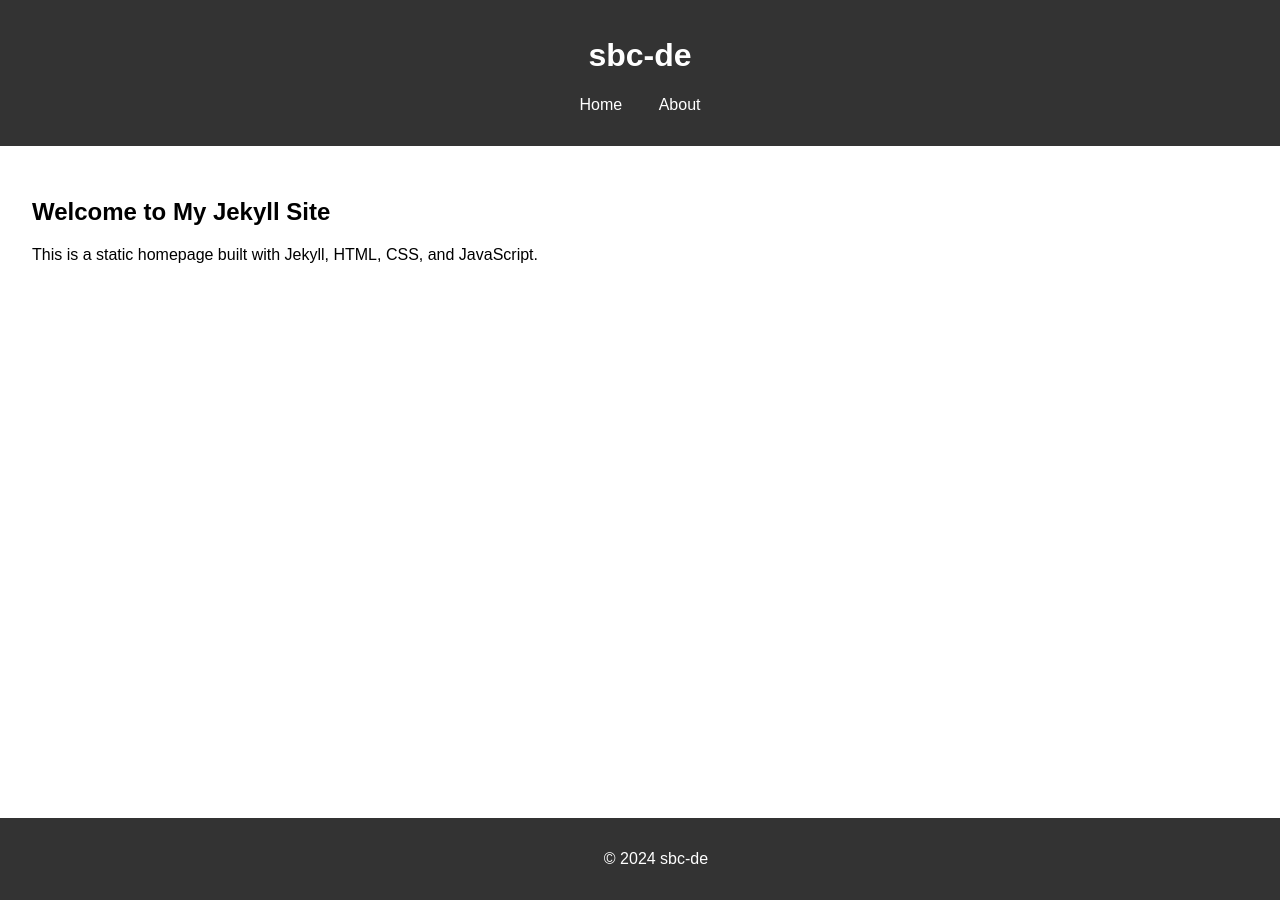
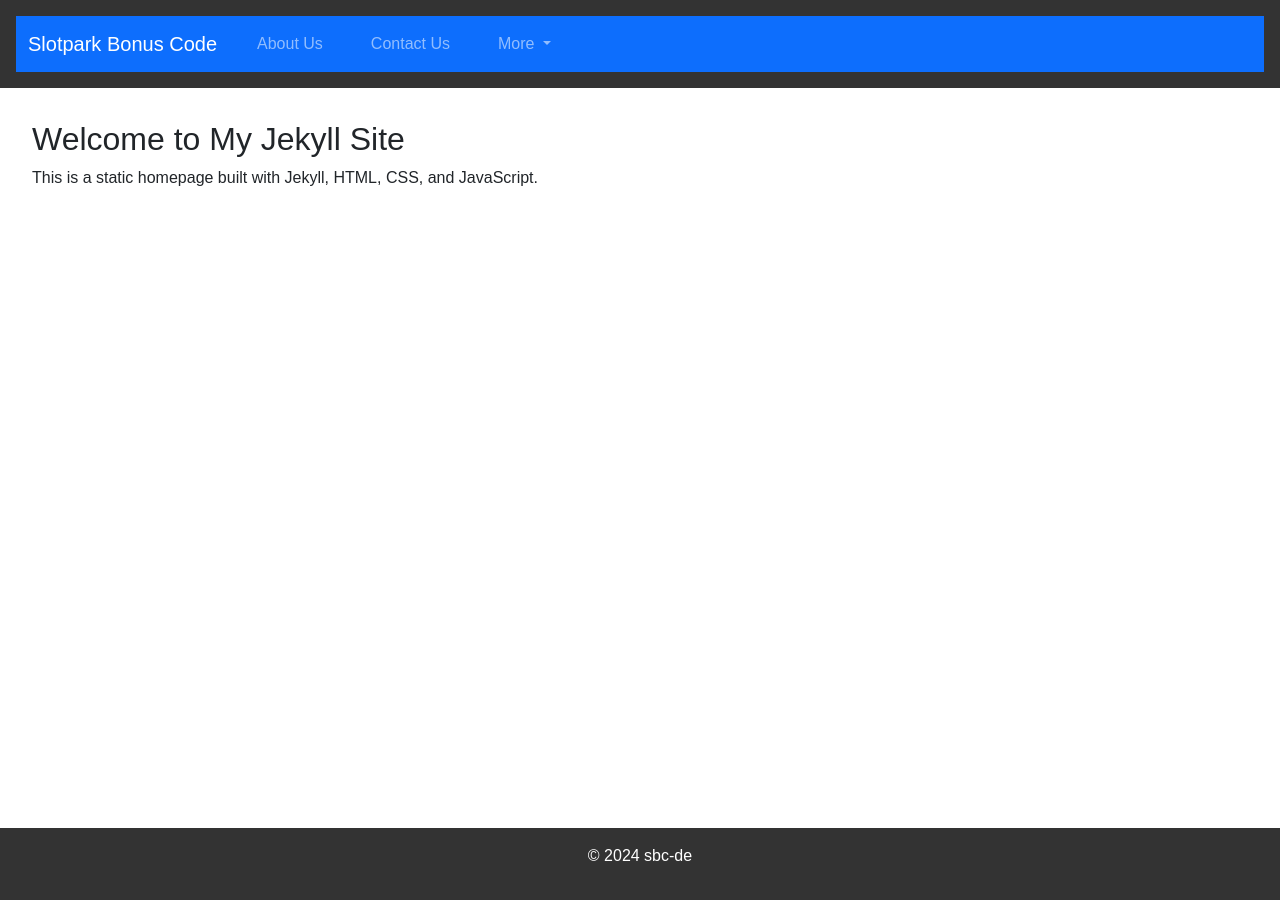
Before and after one commit to Prollad99/sbc-de, a Jekyll site: the page built from index.html, in a window 1280 px wide. Built offline with Jekyll 4.4.1, drawn with Linux system fonts in a browser that asks for light colours.

Commit message:
Update home.html

```diff
--- a/_layouts/home.html
+++ b/_layouts/home.html
@@ -4,16 +4,38 @@
   <meta charset="UTF-8">
   <meta name="viewport" content="width=device-width, initial-scale=1.0">
   <title>{{ site.title }}</title>
+  <link href="https://cdn.jsdelivr.net/npm/bootstrap@5.1.3/dist/css/bootstrap.min.css" rel="stylesheet">
   <link rel="stylesheet" href="{{ '/assets/css/style.css' | relative_url }}">
 </head>
 <body>
   <header>
-    <h1>{{ site.title }}</h1>
-    <nav>
-      <ul>
-        <li><a href="/">Home</a></li>
-        <li><a href="/about">About</a></li>
-      </ul>
+    <nav class="navbar navbar-expand-lg navbar-dark bg-primary">
+      <div class="container-fluid">
+        <a class="navbar-brand" href="https://slotparkbonuscode.de/">Slotpark Bonus Code</a>
+        <button class="navbar-toggler" type="button" data-bs-toggle="collapse" data-bs-target="#navbarNavDarkDropdown" aria-controls="navbarNavDarkDropdown" aria-expanded="false" aria-label="Toggle navigation">
+          <span class="navbar-toggler-icon"></span>
+        </button>
+        <div class="collapse navbar-collapse" id="navbarNavDarkDropdown">
+          <ul class="navbar-nav">
+            <li class="nav-item">
+              <a class="nav-link" href="{{ '/about-us.html' | relative_url }}">About Us</a>
+            </li>
+            <li class="nav-item">
+              <a class="nav-link" href="{{ '/contact-us.html' | relative_url }}">Contact Us</a>
+            </li>
+            <li class="nav-item dropdown">
+              <a class="nav-link dropdown-toggle" href="#" id="navbarDarkDropdownMenuLink" role="button" data-bs-toggle="dropdown" aria-expanded="false">
+                More
+              </a>
+              <ul class="dropdown-menu dropdown-menu-light" aria-labelledby="navbarDarkDropdownMenuLink">
+                <li><a class="dropdown-item" href="{{ '/privacy-policy.html' | relative_url }}">Privacy Policy</a></li>
+                <li><a class="dropdown-item" href="{{ '/disclaimer.html' | relative_url }}">Disclaimer</a></li>
+                <li><a class="dropdown-item" href="{{ '/dmca.html' | relative_url }}">DMCA</a></li>
+              </ul>
+            </li>
+          </ul>
+        </div>
+      </div>
     </nav>
   </header>
   <main>
@@ -22,6 +44,7 @@
   <footer>
     <p>&copy; {{ site.time | date: '%Y' }} {{ site.title }}</p>
   </footer>
+  <script src="https://cdn.jsdelivr.net/npm/bootstrap@5.1.3/dist/js/bootstrap.bundle.min.js"></script>
   <script src="{{ '/assets/js/main.js' | relative_url }}"></script>
 </body>
 </html>
```
